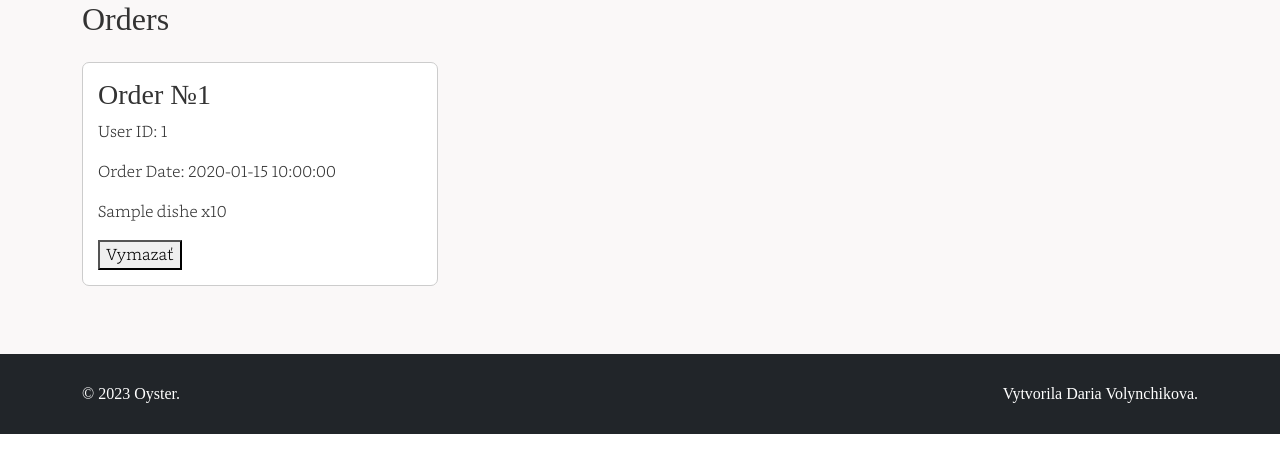
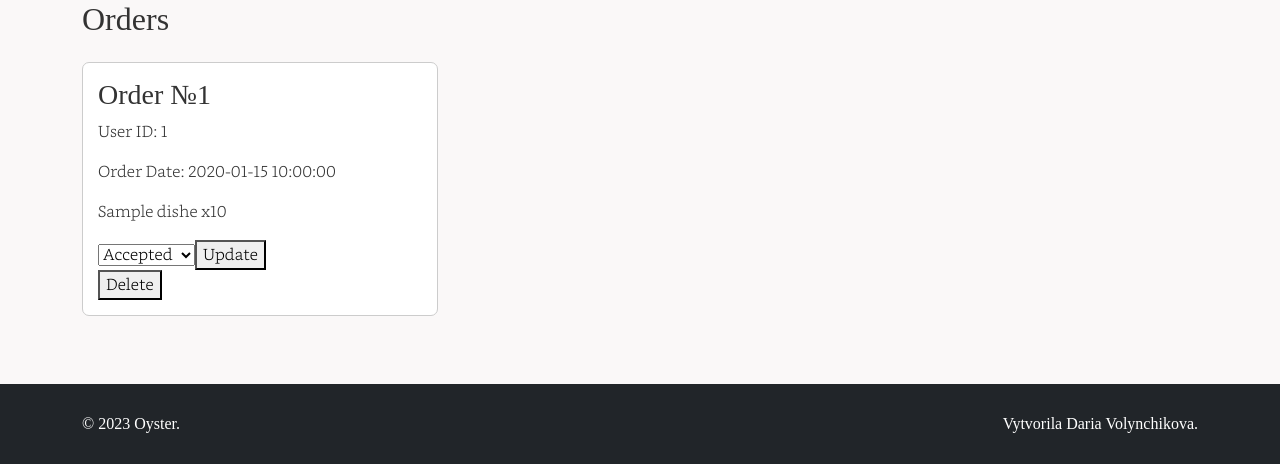
Before and after one commit to diiivol/sj_projekt, a PHP site: page /templates/admin.php in a window 1280 px wide. Shown: the part 493-957 px from the top of the page. Before the commit the page ends 927 px from the top, so only its background shows below. Run offline with PHP 8.4, Linux system fonts and the light colour scheme; the visitor is signed in with stand-in values (Sample User, id 1); tables that the repository leaves empty or names only in its code hold one stand-in row (values such as "Sample post"); some web fonts are replaced.

Commit message:
+order status

```diff
--- a/_inc/classes/Order.php
+++ b/_inc/classes/Order.php
@@ -106,7 +106,15 @@ class Order extends Database
         }
     }
 
+    public function update()
+    {
+        $id = $_POST['update_order'];
+        $new_status = $_POST['order_status'];
 
+        $sql = "UPDATE orders SET order_status = :order_status WHERE id = :id";
+        $stmt = $this->db->prepare($sql);
+        $stmt->execute(['order_status' => $new_status, 'id' => $id]);
+    }
 
     public function clearCart()
     {
--- a/templates/admin.php
+++ b/templates/admin.php
@@ -118,8 +118,6 @@ if (!isset($_SESSION['logged_in']) || $_SESSION['logged_in'] != true || $_SESSIO
                 echo '</div>';
 
 
-
-
                 ?>
                 <h2>Orders</h2>
                 <?php
@@ -133,6 +131,13 @@ if (!isset($_SESSION['logged_in']) || $_SESSION['logged_in'] != true || $_SESSIO
                 if (isset($_POST['delete_order'])) {
                     // $order_id = $_POST['delete_order'];
                     $order_object->delete();
+                    header('Location: ' . $_SERVER['PHP_SELF']);
+                    exit();
+                }
+
+                if (isset($_POST['update_order'])) {
+
+                    $order_object->update();
                     header('Location: ' . $_SERVER['PHP_SELF']);
                     exit();
                 }
@@ -158,14 +163,23 @@ if (!isset($_SESSION['logged_in']) || $_SESSION['logged_in'] != true || $_SESSIO
 
                     echo '<p>' . $itemNamesString . '</p>';
 
-                    echo '<td>
-                            <form action="" method="POST">
-                                <button type="submit" name="delete_order" value="' . $o->id . '"' . '>Vymazať</button>
-                            </form>
-                          </td>';
+                    echo '<form action="" method="POST">';
+                    echo '<select name="order_status">';
+                    echo '<option value="accepted"' . ($o->order_status == 'accepted' ? ' selected' : '') . '>Accepted</option>';
+                    echo '<option value="preparing"' . ($o->order_status == 'preparing' ? ' selected' : '') . '>Preparing</option>';
+                    echo '<option value="ready"' . ($o->order_status == 'ready' ? ' selected' : '') . '>Ready</option>';
+                    echo '</select>';
+                    echo '<button type="submit" name="update_order" value="' . $o->id . '">Update</button>';
+                    echo '</form>';
+
+                    echo '<form action="" method="POST">';
+                    echo '<button type="submit" name="delete_order" value="' . $o->id . '">Delete</button>';
+                    echo '</form>';
+
                     echo '</div>';
                     echo '</div>';
                 }
+
 
                 echo '</div>';
                 // echo '</div>';
--- a/templates/menu.php
+++ b/templates/menu.php
@@ -42,8 +42,9 @@ include_once('partials/header.php');
           echo '</form>';
 
           if (isset($cartItems[$dishes[$i]->id])) {
-            echo '<p>Už do košíka: ' . $cartItems[$dishes[$i]->id] . '</p>';
-          }
+
+            echo '<p style="margin: 0;">Už do košíka: ' . $cartItems[$dishes[$i]->id] . '</p>';
+            }
         }
 
         echo '<div id="' . $dishes[$i]->name . '" style="display: none;">';
```
Also changed, not shown: templates/user.php (+17 -5 lines).
